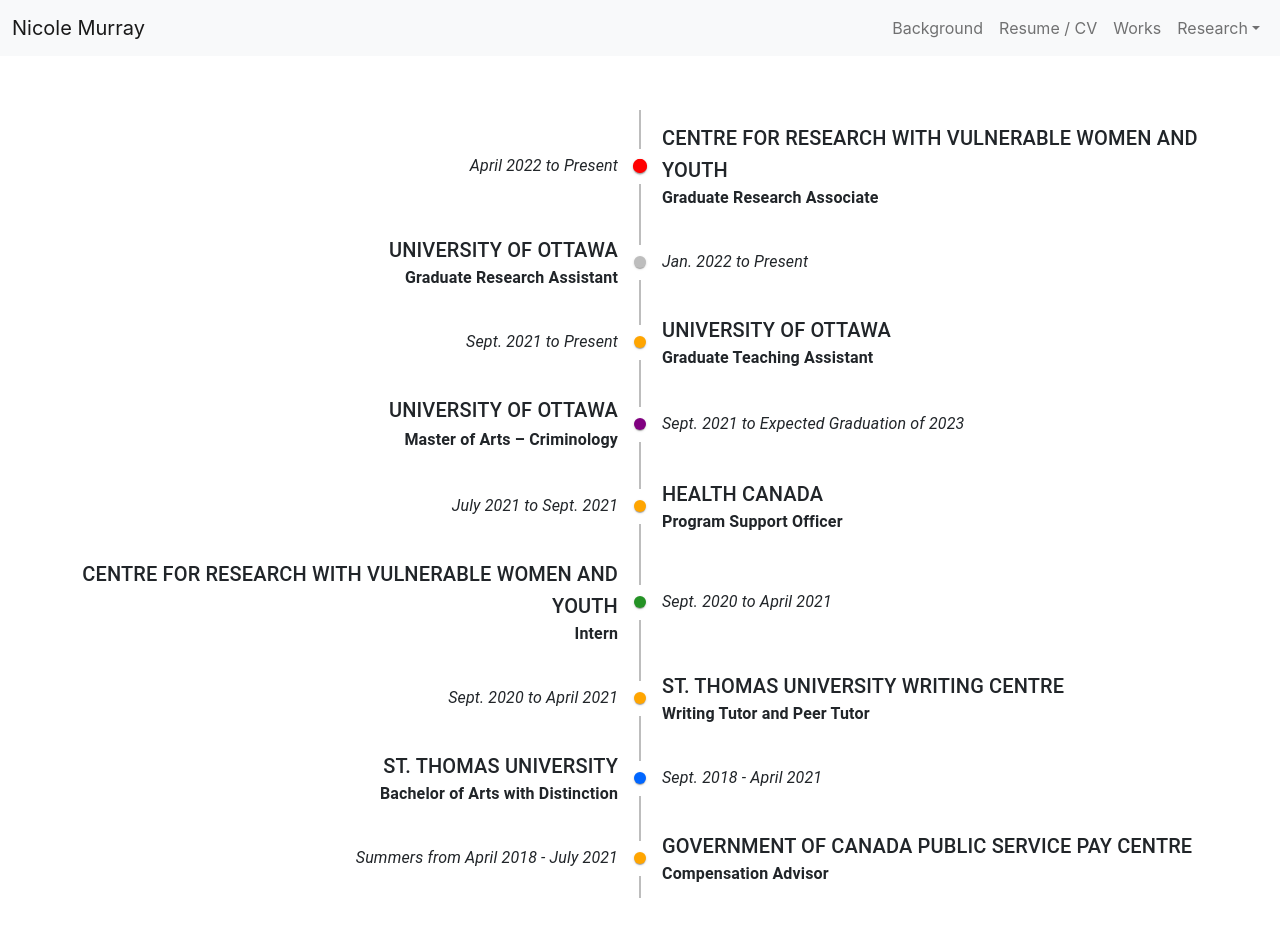
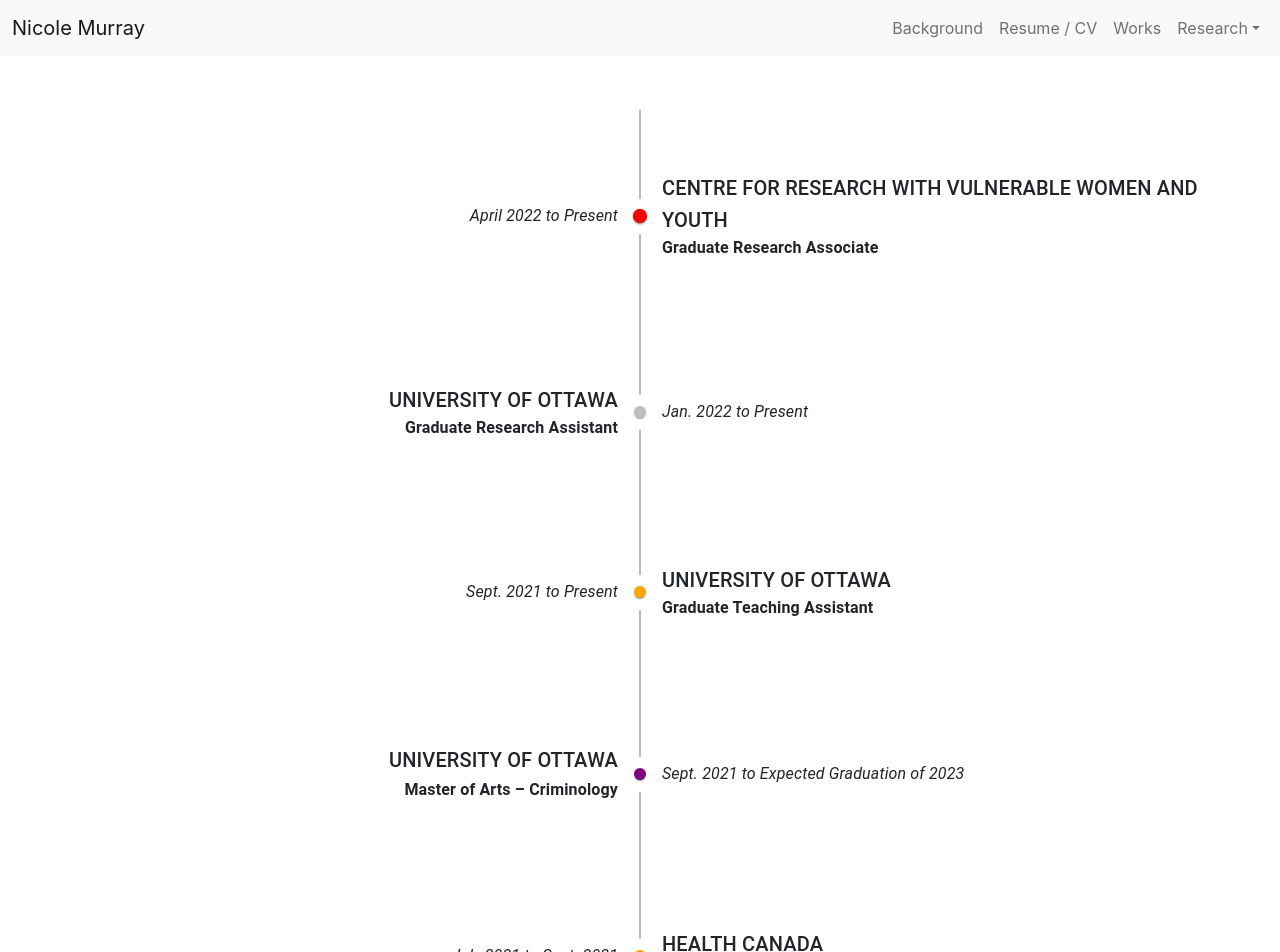
Before and after one commit to rossprokopchenko/nic-site, a React (Create React App) app: page /resume in a window 1280 px wide. Shown: the top 952 px of the page. Built offline with nearby package versions, Linux system fonts and the light colour scheme.

Commit message:
margins for cv text

```diff
--- a/src/components/ResumeCV.jsx
+++ b/src/components/ResumeCV.jsx
@@ -37,7 +37,7 @@
                     </TimelineSeparator>
 
                     <TimelineContent
-                        sx={{ py: '12px', px: 2 }}
+                        sx={{ py: '12px', px: 2, my: '50px' }}
                         onMouseEnter={() => setHoverIndex(0)}
                         onMouseLeave={() => setHoverIndex(-1)}
                         >
@@ -79,7 +79,7 @@
                     </TimelineSeparator>
 
                     <TimelineContent
-                        sx={{py: '12px', px: 2 }}
+                        sx={{py: '12px', px: 2, my: '50px' }}
                         onMouseEnter={() => setHoverIndex(1)}
                         onMouseLeave={() => setHoverIndex(-1)}
                     >
@@ -121,7 +121,7 @@
                     </TimelineSeparator>
 
                     <TimelineContent
-                        sx={{py: '12px', px: 2 }}
+                        sx={{py: '12px', px: 2, my: '50px' }}
                         onMouseEnter={() => setHoverIndex(2)}
                         onMouseLeave={() => setHoverIndex(-1)}
                     >
@@ -162,7 +162,7 @@
                     </TimelineSeparator>
 
                     <TimelineContent
-                        sx={{py: '12px', px: 2 }}
+                        sx={{py: '12px', px: 2, my: '50px' }}
                         onMouseEnter={() => setHoverIndex(3)}
                         onMouseLeave={() => setHoverIndex(-1)}
                     >
@@ -205,7 +205,7 @@
                     </TimelineSeparator>
 
                     <TimelineContent
-                        sx={{py: '12px', px: 2 }}
+                        sx={{py: '12px', px: 2, my: '50px' }}
                         onMouseEnter={() => setHoverIndex(4)}
                         onMouseLeave={() => setHoverIndex(-1)}
                     >
@@ -247,7 +247,7 @@
                     </TimelineSeparator>
 
                     <TimelineContent
-                        sx={{py: '12px', px: 2 }}
+                        sx={{py: '12px', px: 2, my: '50px' }}
                         onMouseEnter={() => setHoverIndex(5)}
                         onMouseLeave={() => setHoverIndex(-1)}
                     >
@@ -290,7 +290,7 @@
                     </TimelineSeparator>
 
                     <TimelineContent
-                        sx={{py: '12px', px: 2 }}
+                        sx={{py: '12px', px: 2, my: '50px' }}
                         onMouseEnter={() => setHoverIndex(6)}
                         onMouseLeave={() => setHoverIndex(-1)}
                     >
@@ -330,7 +330,7 @@
                     </TimelineSeparator>
 
                     <TimelineContent
-                        sx={{py: '12px', px: 2 }}
+                        sx={{py: '12px', px: 2, my: '50px' }}
                         onMouseEnter={() => setHoverIndex(7)}
                         onMouseLeave={() => setHoverIndex(-1)}
                     >
@@ -372,7 +372,7 @@
                     </TimelineSeparator>
 
                     <TimelineContent
-                        sx={{py: '12px', px: 2 }}
+                        sx={{py: '12px', px: 2, my: '50px' }}
                         onMouseEnter={() => setHoverIndex(8)}
                         onMouseLeave={() => setHoverIndex(-1)}
                     >
```
